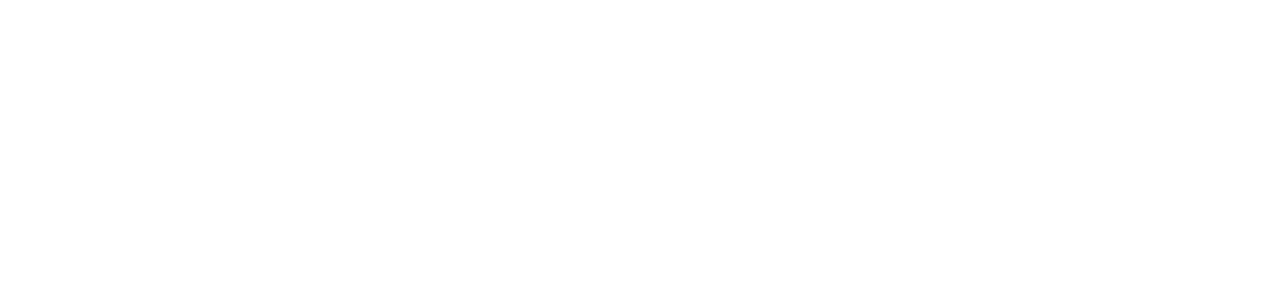
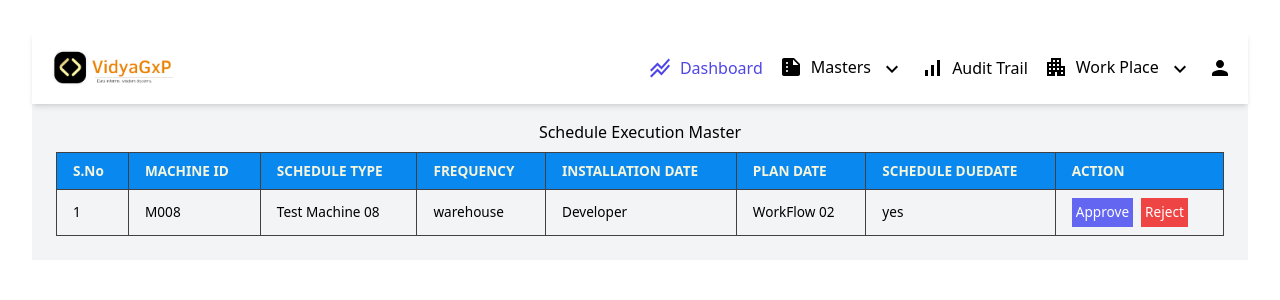
Before and after one commit to vidyagxp0/Calibration-Management-System, a React (Vite) app: page /schedule-under-execution in a window 1280 px wide. Before the commit this address had no page. Shown: the top 300 px of the page. Built offline with nearby package versions, Linux system fonts and the light colour scheme.

Commit message:
add execution under approver

```diff
--- a/src/App.jsx
+++ b/src/App.jsx
@@ -21,6 +21,7 @@ import ReSchedulePlan from "./Work Place/Planners/ReSchedulePlan";
 import MachineReport from "./Work Place/Reports/MachineReport";
 import ScheduleReport from "./Work Place/Reports/ScheduleReport";
 import CertificateMaster from "./Work Place/Reports/CertificateMaster";
+import ExecutionUnderApprover from "./Dashboard/ExecutionUnderApprover";
 
 function App() {
   return (
@@ -30,13 +31,14 @@ function App() {
           <Route path="/" element={<Login />} />
           <Route path="/dashboard" element={<Dashboard />} />
           <Route
-            path="/schedule-under-executon"
+            path="/schedule-under-execution"
             element={<ScheduleUnderExecution />}
           />
           <Route
             path="/execution-under-reviewer"
             element={<ExecutionUnderReviewer />}
           />
+          <Route path="/execution-under-approver" element={<ExecutionUnderApprover/>}/>
           <Route path="/audit-trail" element={<AuditTrail />} />
           <Route path="/work-flow" element={<WorkFlow />} />
           <Route path="/department" element={<Department />} />
--- a/src/Dashboard/Dashboard.css
+++ b/src/Dashboard/Dashboard.css
@@ -59,3 +59,6 @@ table tbody .serial {
 table tbody tr:nth-child(2n) {
     background: #c5d4e0;
 }
+.table-responsive {
+    overflow-x: auto;
+  }
--- /dev/null
+++ b/src/Dashboard/ExecutionUnderApprover.jsx
@@ -0,0 +1,46 @@
+import React from 'react'
+import Header from '../Header/Header'
+import "./Dashboard.css";
+
+const ExecutionUnderApprover = () => {
+  return (
+    <div className="bg-gray-100 header">
+    <Header/>
+    <div className="p-4">
+      <h3>Schedule Execution Master</h3>
+      <div className="p-2 overflow-x-auto">
+        <table className="table-auto min-w-full">
+          <thead>
+            <tr>
+              <th className="px-4 py-2">S.No</th>
+              <th className="px-4 py-2">MACHINE ID</th>
+              <th className="px-4 py-2">SCHEDULE TYPE</th>
+              <th className="px-4 py-2">FREQUENCY</th>
+              <th className="px-4 py-2">INSTALLATION DATE</th>
+              <th className="px-4 py-2">SCHEDULE DUEDATE</th>
+              <th className="px-4 py-2">ACTION</th>
+            </tr>
+          </thead>
+          <tbody>
+            <tr>
+              <td className="px-4 py-2">1</td>
+              <td className="px-4 py-2">Mac-02</td>
+              <td className="px-4 py-2">Calibration</td>
+              <td className="px-4 py-2">1 Month</td>
+              <td className="px-4 py-2">2023-07-19</td>
+              <td className="px-4 py-2">2023-08-21</td>
+              <td className="px-4 py-2">
+                <div className="flex gap-2">
+                  <button className="bg-green-500 text-white p-1">View Certificate</button>
+                </div>
+              </td>
+            </tr>
+          </tbody>
+        </table>
+      </div>
+    </div>
+  </div>
+  )
+}
+
+export default ExecutionUnderApprover
--- a/src/Dashboard/ExecutionUnderReviewer.jsx
+++ b/src/Dashboard/ExecutionUnderReviewer.jsx
@@ -1,41 +1,46 @@
-import React from 'react'
+import React from 'react';
 import "./Dashboard.css";
 import Header from '../Header/Header';
+
 const ExecutionUnderReviewer = () => {
   return (
     <div className="bg-gray-100 header">
       <Header />
       <div className="p-4">
         <h3>Schedule Execution Master</h3>
-      <div className="p-2">
-        <table>
+        <div className="p-2 overflow-x-auto">
+          <table className="table-auto min-w-full">
             <thead>
               <tr>
-              <th>S.No</th>
-              <th>MACHINE ID</th> <th>SCHEDULE TYPE</th> <th>FREQUENCY</th>{" "}
-              <th>INSTALLATION DATE</th>
-              <th>SCHEDULE DUEDATE</th>
-              <th> ACTION</th>
+                <th className="px-4 py-2">S.No</th>
+                <th className="px-4 py-2">MACHINE ID</th>
+                <th className="px-4 py-2">SCHEDULE TYPE</th>
+                <th className="px-4 py-2">FREQUENCY</th>
+                <th className="px-4 py-2">INSTALLATION DATE</th>
+                <th className="px-4 py-2">SCHEDULE DUEDATE</th>
+                <th className="px-4 py-2">ACTION</th>
               </tr>
             </thead>
             <tbody>
               <tr>
-              <td>1</td>
-              <td>	Mac-02</td>
-              <td>Calibration</td>
-              <td>1 Months</td>
-              <td>	2023-07-19</td>
-              <td>	2023-08-21</td>
-                            <td><div className="flex gap-2">
-                  <button className="bg-green-500 text-white p-1 ">View Certificate</button>
-                 </div></td>
+                <td className="px-4 py-2">1</td>
+                <td className="px-4 py-2">Mac-02</td>
+                <td className="px-4 py-2">Calibration</td>
+                <td className="px-4 py-2">1 Month</td>
+                <td className="px-4 py-2">2023-07-19</td>
+                <td className="px-4 py-2">2023-08-21</td>
+                <td className="px-4 py-2">
+                  <div className="flex gap-2">
+                    <button className="bg-green-500 text-white p-1">View Certificate</button>
+                  </div>
+                </td>
               </tr>
             </tbody>
           </table>
         </div>
       </div>
     </div>
-  )
+  );
 }
 
-export default ExecutionUnderReviewer
+export default ExecutionUnderReviewer;
--- a/src/Dashboard/ScheduleUnderExecution.jsx
+++ b/src/Dashboard/ScheduleUnderExecution.jsx
@@ -4,33 +4,43 @@ import "./Dashboard.css";
 
 const ScheduleUnderExecution = () => {
   return (
-    <div className="bg-gray-100  header">
+    <div className="bg-gray-100 header">
       <Header />
       <div className="p-4">
         <h3>Schedule Execution Master</h3>
-        <div className="p-2">
-          <table>
+        <div className="p-2 overflow-x-auto">
+          <table className="table-auto min-w-full">
             <thead>
               <tr>
-                <th>S.No</th>
-                <th>MACHINE ID</th> <th>SCHEDULE TYPE</th> <th>FREQUENCY</th>{" "}
-                <th>INSTALLATION DATE</th> <th>	PLAN DATE</th>
-                <th>SCHEDULE DUEDATE</th>
-                <th> ACTION</th>
+                <th className="px-4 py-2">S.No</th>
+                <th className="px-4 py-2">MACHINE ID</th>
+                <th className="px-4 py-2">SCHEDULE TYPE</th>
+                <th className="px-4 py-2">FREQUENCY</th>
+                <th className="px-4 py-2">INSTALLATION DATE</th>
+                <th className="px-4 py-2">PLAN DATE</th>
+                <th className="px-4 py-2">SCHEDULE DUEDATE</th>
+                <th className="px-4 py-2">ACTION</th>
               </tr>
             </thead>
             <tbody>
               <tr>
-                <td>1</td>
-                <td>M008</td>
-                <td>Test Machine 08</td>
-                <td>warehouse</td>
-                <td>Developer</td>
-                <td>WorkFlow 02</td>
-                <td>yes</td>
-                <td><div className="flex gap-2">
-                    <button className="bg-indigo-500 text-white p-1 ">Approve</button>
-                    <button className="bg-red-500 p-1 text-white">Reject</button></div></td>
+                <td className="px-4 py-2">1</td>
+                <td className="px-4 py-2">M008</td>
+                <td className="px-4 py-2">Test Machine 08</td>
+                <td className="px-4 py-2">warehouse</td>
+                <td className="px-4 py-2">Developer</td>
+                <td className="px-4 py-2">WorkFlow 02</td>
+                <td className="px-4 py-2">yes</td>
+                <td className="px-4 py-2">
+                  <div className="flex gap-2">
+                    <button className="bg-indigo-500 text-white p-1">
+                      Approve
+                    </button>
+                    <button className="bg-red-500 p-1 text-white">
+                      Reject
+                    </button>
+                  </div>
+                </td>
               </tr>
             </tbody>
           </table>
```
Lines whose indentation alone changed are shown as unchanged.
